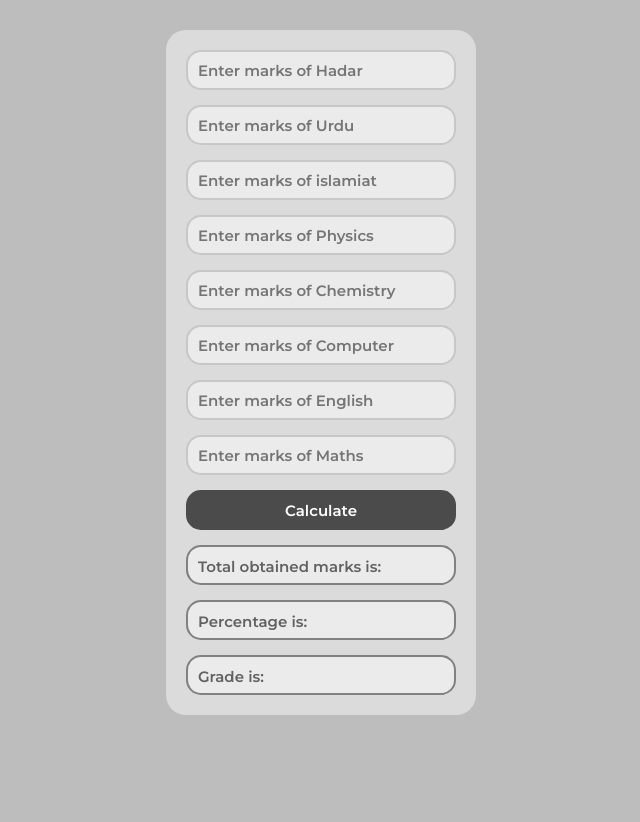
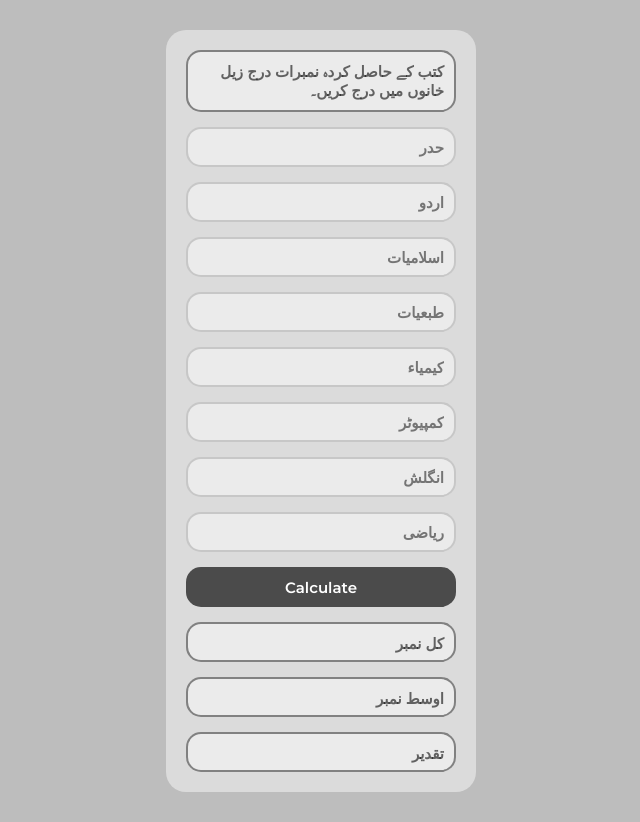
Before and after one commit to AbdulAziz2397/marks-calculator, a plain HTML site: page index.html in a window 1280 px wide. Shown: the whole page, without its empty margins (319-959 px from the left). Before the commit the page ends 800 px from the top, so only its background shows below. Drawn offline with Linux system fonts and the light colour scheme.

Commit message:
marks calculator

```diff
--- a/index.html
+++ b/index.html
@@ -37,7 +37,7 @@ body{
 }
 input::-webkit-outer-spin-button,
 input::-webkit-inner-spin-button {
-  -webkit-appearance: none;
+    -webkit-appearance: none;
   margin: 0;
 }
 input{
@@ -51,6 +51,7 @@ input{
     background: rgba(255, 255, 255, 0.452);
     border: none;
     border:2px solid rgba(0, 0, 0, 0.151);
+    text-align: right;
 }
 input:focus, button:hover, input:hover{
     transform: scale(1.1);
@@ -79,6 +80,18 @@ button{
     background: rgba(255, 255, 255, 0.452);
     color: rgba(0, 0, 0, 0.589);
     border:2px solid rgba(0, 0, 0, 0.452);
+    text-align: right;
+}
+.heading{
+    text-align: right;
+    width: 270px;
+    border-radius: 15px;
+    padding: 10px;
+    font-size: 15px;
+    font-weight: 600;
+    background: rgba(255, 255, 255, 0.452);
+    color: rgba(0, 0, 0, 0.589);
+    border:2px solid rgba(0, 0, 0, 0.452);
 }
 
 
@@ -87,22 +100,22 @@ button{
 
 <body>
 
-    <form action="" class="percentage-calculator">
-        <input type="number" name="hadar" id="hadar" max="100" placeholder="Enter marks of Hadar"  oninput="limitDigits(this)">
-        <input type="number" name="urdu" id="urdu" max="100" placeholder="Enter marks of Urdu"  oninput="limitDigits(this)">
-        <input type="number" name="islamiat" id="islamiat" max="100" placeholder="Enter marks of islamiat"  oninput="limitDigits(this)">
-        <input type="number" name="physics" id="physics" max="100" placeholder="Enter marks of Physics"  oninput="limitDigits(this)">
-        <input type="number" name="chemistry" id="chemistry" max="100" placeholder="Enter marks of Chemistry"  oninput="limitDigits(this)">
-        <input type="number" name="computer" id="computer" max="100" placeholder="Enter marks of Computer"  oninput="limitDigits(this)">
-        <input type="number" name="english" id="english" max="100" placeholder="Enter marks of English"  oninput="limitDigits(this)">
-        <input type="number" name="maths" id="maths" max="100" placeholder="Enter marks of Maths"  oninput="limitDigits(this)">
+    <form action="" class="percentage-calculator"> <h1 class="heading">کتب کے حاصل کردہ نمبرات درج زیل خانوں میں درج کریں۔</h1>
+        <input type="number" name="hadar" id="hadar" max="100" placeholder="حدر"  oninput="limitDigits(this)">
+        <input type="number" name="urdu" id="urdu" max="100" placeholder="اردو"  oninput="limitDigits(this)">
+        <input type="number" name="islamiat" id="islamiat" max="100" placeholder="اسلامیات"  oninput="limitDigits(this)">
+        <input type="number" name="physics" id="physics" max="100" placeholder="طبعیات"  oninput="limitDigits(this)">
+        <input type="number" name="chemistry" id="chemistry" max="100" placeholder="کیمیاء"  oninput="limitDigits(this)">
+        <input type="number" name="computer" id="computer" max="100" placeholder="کمپیوٹر"  oninput="limitDigits(this)">
+        <input type="number" name="english" id="english" max="100" placeholder="انگلش"  oninput="limitDigits(this)">
+        <input type="number" name="maths" id="maths" max="100" placeholder="ریاضی"  oninput="limitDigits(this)">
 
         <button type="button" onclick="getValue()">Calculate</button>
 
 
-        <h1 class="output" id="total" placeholder="Total obtained marks is:">Total obtained marks is:</h1>
-        <h1 class="output" id="percentage" placeholder="percentage is:">Percentage is:</h1>
-        <h1 class="output" id="grade" placeholder="Grade is:">Grade is:</h1>
+        <h1 class="output" id="total">کل نمبر</h1>
+        <h1 class="output" id="percentage">اوسط نمبر</h1>
+        <h1 class="output" id="grade">تقدیر</h1>
     </form>
 
     <script>
@@ -138,9 +151,9 @@ button{
             else if (percentage > 39) grade = "راسب";
             else grade = "ناکام";
 
-            document.getElementById("total").innerText = `Total obtained marks is: ${totalMarks}`;
-            document.getElementById("percentage").innerText = `Percentage is: ${percentage}%`;
-            document.getElementById("grade").innerText = `Grade is: ${grade}`;
+            document.getElementById("total").innerText = `کل نمبر: ${totalMarks}`;
+            document.getElementById("percentage").innerText = `اوسط نمبر: %${percentage}`;
+            document.getElementById("grade").innerText = `تقدیر: ${grade}`;
         }
     </script>
 </body>
```
